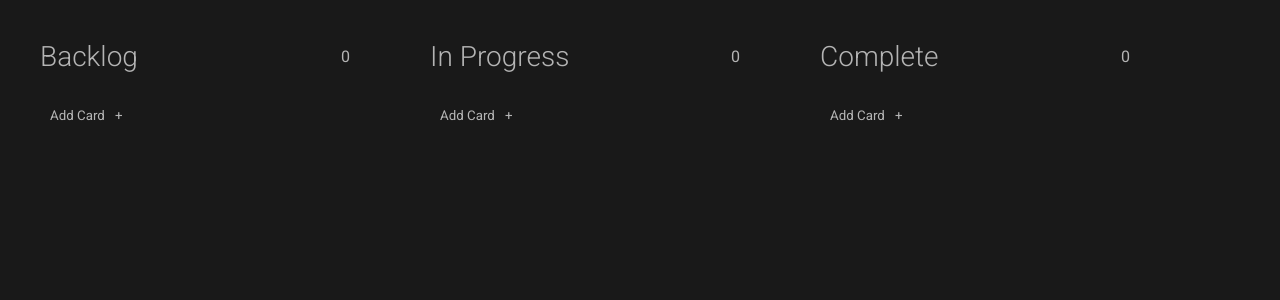
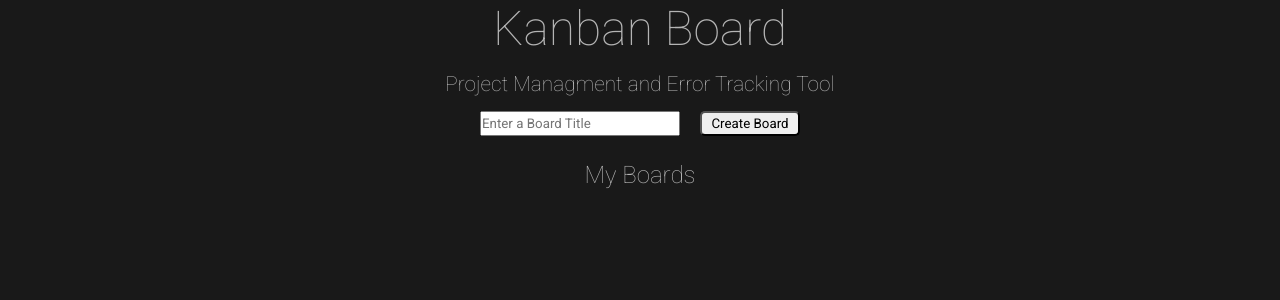
Before and after one commit to johnobriendev/kanbanReact, a React (Vite) app: page / in a window 1280 px wide. Shown: the top 300 px of the page. Built offline with nearby package versions, Linux system fonts and the light colour scheme.

Commit message:
add ability to create boards, style homepage

```diff
--- a/src/App.jsx
+++ b/src/App.jsx
@@ -1,13 +1,26 @@
-import { useState } from 'react'
+import React from 'react'
+import {BrowserRouter as Router, Routes, Route} from 'react-router-dom'
+import HomePage from './components/Homepage'
 import './App.css'
 import Board from './components/Board'
 
+// function App() {
+//  return(
+//   <div className="app">
+//     <Board/>
+//   </div>
+//  )
+// }
+
 function App() {
- return(
-  <div className="app">
-    <Board/>
-  </div>
- )
+  return (
+    <Router>
+      <Routes>
+        <Route path="/" element={<HomePage />} />
+        <Route path="/board/:boardTitle" element={<Board />} />
+      </Routes>
+    </Router>
+  );
 }
 
 export default App
--- a/src/components/AddCard.jsx
+++ b/src/components/AddCard.jsx
@@ -4,7 +4,7 @@ import { useEffect } from "react";
 import { useRef } from "react";
 import { useId } from 'react';
 
-function AddCard({list, setCards}) {
+function AddCard({list, setCards, boardId}) {
     const [text, setText] = useState('');
     const [adding, setAdding] = useState(false);
     const textAreaRef = useRef(null);
@@ -15,6 +15,7 @@ function AddCard({list, setCards}) {
         if (!text.trim().length) return;
 
         const newCard = {
+            boardId,
             list,
             title : text.trim(),
             id: Math.random().toString(),
@@ -82,7 +83,7 @@ return(
         ) : (
             <button className="add-card-btn" onClick={() => {
                 setAdding(true)
-                setOpenAddCardId(list.id);
+                //setOpenAddCardId(list.id);
                 }}>
                 <span>Add Card</span>
                 <span>+</span>
--- a/src/components/Homepage.jsx
+++ b/src/components/Homepage.jsx
@@ -1,21 +1,31 @@
 import React, {useState, useEffect} from "react";
+import {Link} from 'react-router-dom';
+import './styles/Homepage.css'
 
 function HomePage () {
-    const [boards, setBoards] = useState([]);
+    const [boards, setBoards] = useState(JSON.parse(localStorage.getItem('boards')) ||[]);
     const [newBoardTitle, setNewBoardTitle] = useState('');
+
+    useEffect(() => {
+        localStorage.setItem('boards', JSON.stringify(boards));
+    }, [boards]);
 
     const handleCreateBoard = () => {
         setBoards([...boards, {
           title: newBoardTitle,
+          id: Math.random().toString(),
           cards: [],
         }]);
         setNewBoardTitle('');
     };
 
     return (
-        <div>
+        <div className="homepage">
+            <div className="top">
                 <h1>Kanban Board</h1>
                 <h4>Project Managment and Error Tracking Tool</h4>
+
+               <div className="input-container">
                     <input
                             type="text"
                             value={newBoardTitle}
@@ -24,15 +34,34 @@ function HomePage () {
                         />
 
                     <button onClick={handleCreateBoard}>Create Board</button>
+               </div>
+
+            </div>
+
+
+
+            <div className="bottom">
+                <h2>My Boards</h2>
                 <ul>
                     {boards.map((board) => (
                     <li key={board.title}>
-                    <Link to={`/board/${board.title}`}>{board.title}</Link>
+                        <Link className="board-link" key={board.id} to={`/board/${board.title}`}>{board.title}</Link>
                     </li>
                     ))}
                 </ul>
+            </div>
+
         </div>
     )
 }
 
 export default HomePage
+
+const exampleCards = [
+    {title: "Work on Project", id: "1", list: "backlog"},
+    {title: "Buy food", id: "2", list: "backlog"},
+    {title: "Exercise", id: "3", list: "inProgress"},
+    {title: "Water the plants", id: "4", list: "inProgress"},
+    {title: "Wash the car", id: "5", list: "complete"},
+    {title: "Fix broken component", id: "6", list: "complete"},
+]
--- a/src/components/List.jsx
+++ b/src/components/List.jsx
@@ -10,7 +10,6 @@ function List({title, list, cards, setCards}){
     const [active, setActive] = useState(false);
     const filteredCards = cards.filter((c) => c.list === list).map((c) => ({ ...c, uniqueId: generateUniqueId() }));
     // const [openAddCardId, setOpenAddCardId] = useState(null); //to have only one addcard open
-
 
     function generateUniqueId() {
         return uuidv4();
--- /dev/null
+++ b/src/components/styles/Homepage.css
@@ -0,0 +1,54 @@
+.homepage{
+    display: flex;
+    flex-direction: column;
+    gap: 25px;
+}
+.top{
+    display: flex;
+    flex-direction: column;
+    justify-content: space-around;
+    align-items: center;
+    gap: 15px;
+}
+.top h1{
+    font-weight: 200;
+    font-size: 3rem;
+}
+.top h4{
+    font-weight: 200;
+    font-size: 1.3rem;
+}
+.top input{
+    height: 25px;
+    width: 200px;
+    margin-right: 20px;
+}
+.top button{
+    height: 25px;
+    width: 100px;
+    border-radius: 5px;
+}
+.bottom{
+    display: flex;
+    flex-direction: column;
+    align-items: center;
+    gap:20px;
+}
+.bottom h2{
+    font-weight: 200;
+    font-size: 1.5rem;
+}
+.bottom ul{
+    list-style-type: none;
+}
+.bottom ul li{
+    margin-bottom: 10px;
+}
+.board-link{
+    text-decoration: none;
+    font-weight: 200;
+    color: rgb(180, 180, 180);
+}
+.board-link:hover{
+    font-weight: 400;
+}
```
Also changed, not shown: src/components/Board.jsx (+67 -0 lines). Lines whose indentation alone changed are shown as unchanged.
